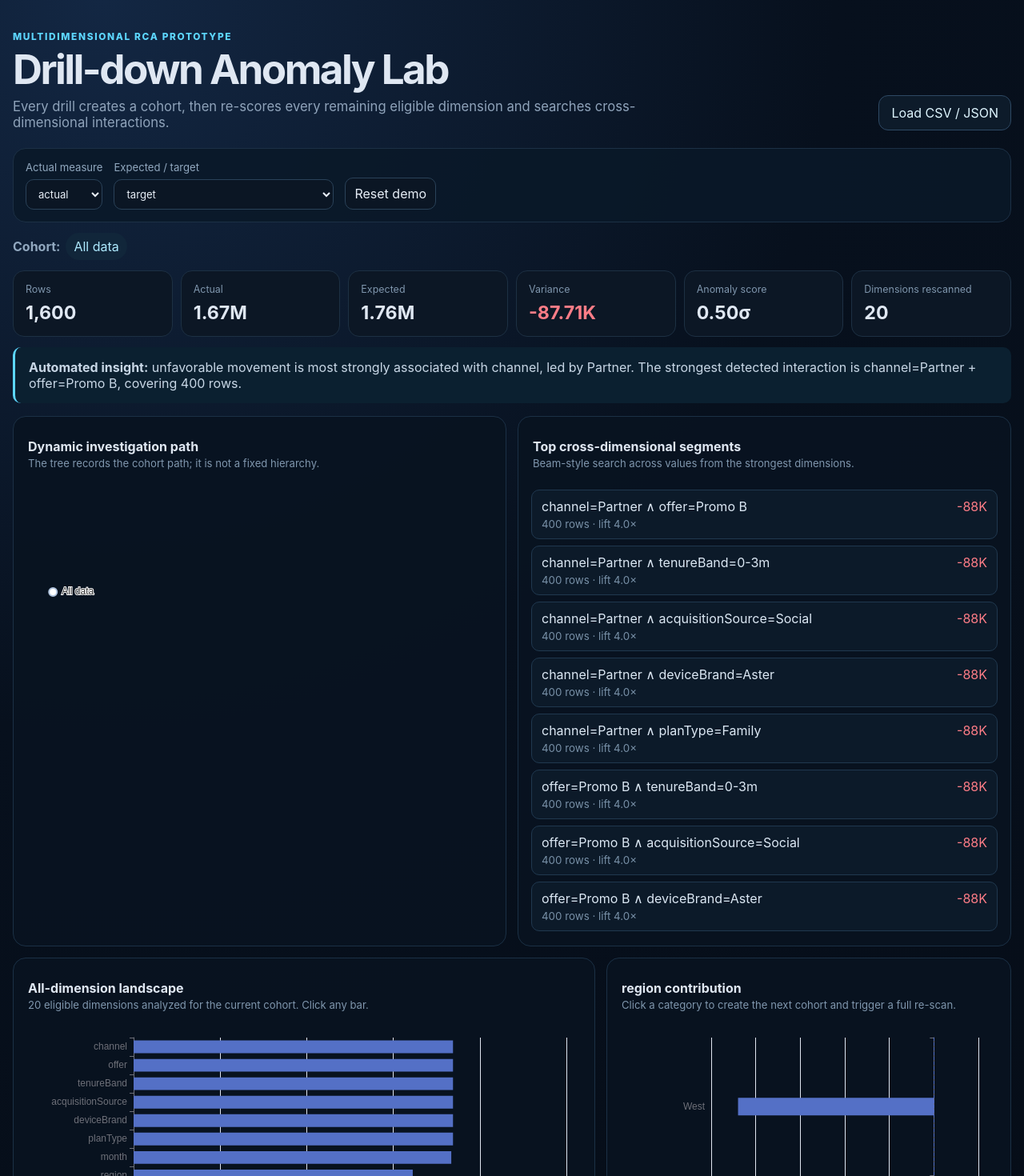
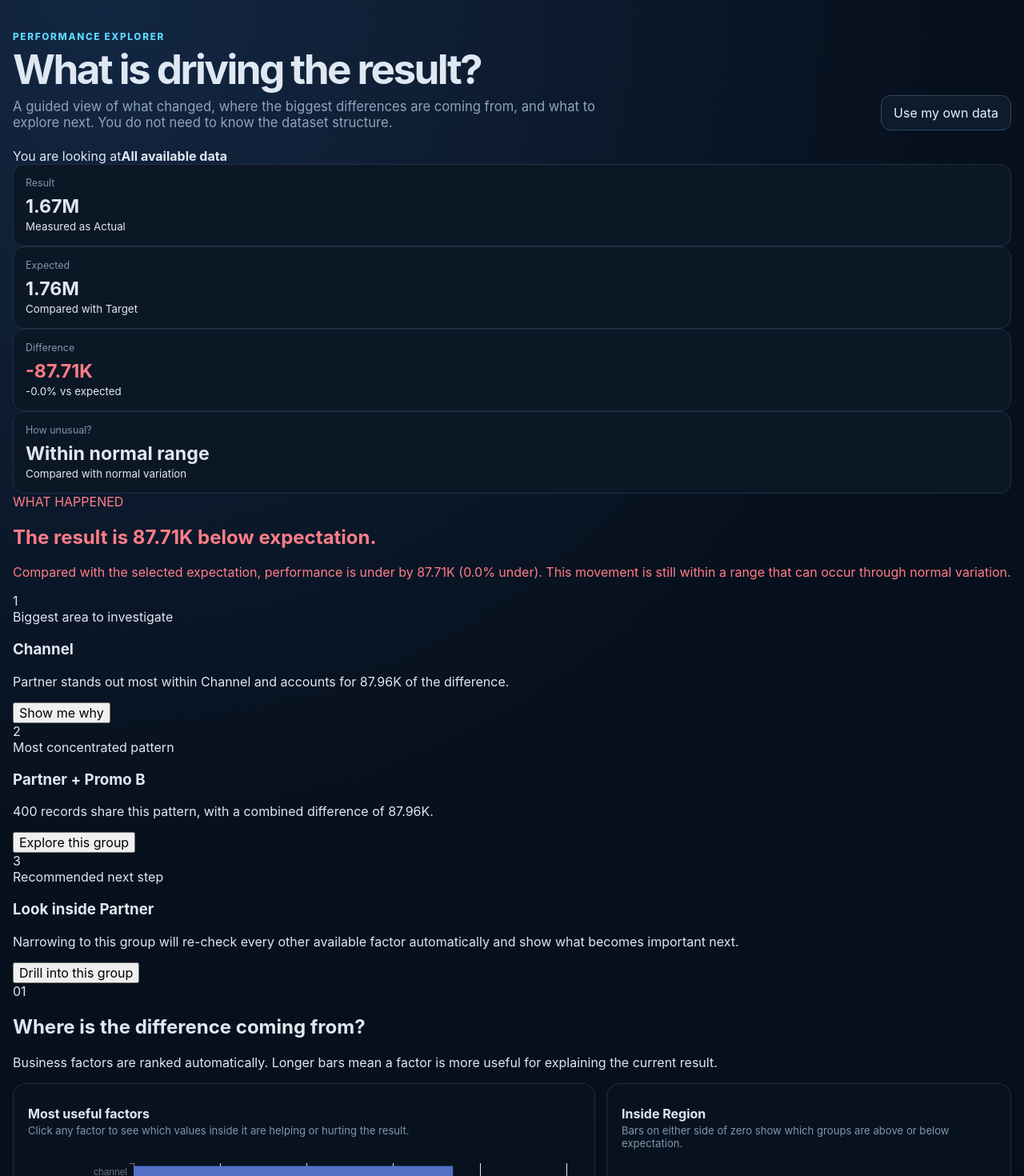
Before and after one commit to yashumani/drill-down-anamoly, a React (Vite) app: page / in a window 1280 px wide. Shown: the top 1470 px of the page at 80% size. Built offline with nearby package versions, Linux system fonts and the light colour scheme.

Commit message:
Redesign dashboard for non-technical insight consumers

```diff
--- a/src/App.tsx
+++ b/src/App.tsx
@@ -1,12 +1,18 @@
 import { useMemo, useState } from 'react';
+import type { ReactNode } from 'react';
 import { createSampleData } from './data/sampleData';
 import { investigate } from './lib/anomaly';
 import { parseDataFile } from './lib/io';
 import { profileFields } from './lib/profile';
 import { ContributionBars, DimensionLandscape, DrillTree, InteractionList } from './components/Visuals';
-import type { DataRow, DimensionScore, Predicate } from './types';
+import type { DataRow, DimensionScore, InteractionSegment, Predicate } from './types';
 
 const format = (n: number) => Intl.NumberFormat('en-US', { notation: 'compact', maximumFractionDigits: 2 }).format(n);
+const percent = (n: number | null) => n == null ? '—' : `${n >= 0 ? '+' : ''}${n.toFixed(1)}%`;
+const humanize = (value: string) => value
+  .replace(/([a-z0-9])([A-Z])/g, '$1 $2')
+  .replace(/[_-]+/g, ' ')
+  .replace(/\b\w/g, (c) => c.toUpperCase());
 
 export default function App() {
   const [rows, setRows] = useState<DataRow[]>(() => createSampleData());
@@ -23,6 +29,10 @@ export default function App() {
   const dimensionKey = dimensions.join('|');
   const result = useMemo(() => investigate(rows, dimensions, actualKey, expectedKey || undefined, predicates), [rows, dimensionKey, actualKey, expectedKey, predicates]);
   const selectedScore = result.dimensionScores.find((d) => d.dimension === selectedDimension) ?? result.dimensionScores[0] ?? null;
+  const topDriver = result.dimensionScores[0] ?? null;
+  const topInteraction = result.interactions[0] ?? null;
+  const direction = result.variance < 0 ? 'below' : 'above';
+  const tone = result.variance < 0 ? 'bad' : 'good';
 
   const drill = (next: Predicate[]) => {
     const merged = [...predicates];
@@ -39,10 +49,10 @@ export default function App() {
     try {
       setError('');
       const parsed = await parseDataFile(file);
-      if (!parsed.length) throw new Error('No rows found.');
+      if (!parsed.length) throw new Error('No rows found in this file.');
       const p = profileFields(parsed);
       const nums = p.filter((x) => x.kind === 'numeric');
-      if (!nums.length) throw new Error('At least one numeric measure is required.');
+      if (!nums.length) throw new Error('This file needs at least one numeric measure to analyze.');
       setRows(parsed);
       setActualKey(nums[0].name);
       setExpectedKey(nums[1]?.name ?? '');
@@ -52,56 +62,128 @@ export default function App() {
   }
 
   return <main>
-    <header className="hero">
-      <div><span className="eyebrow">MULTIDIMENSIONAL RCA PROTOTYPE</span><h1>Drill-down Anomaly Lab</h1><p>Every drill creates a cohort, then re-scores every remaining eligible dimension and searches cross-dimensional interactions.</p></div>
-      <label className="upload">Load CSV / JSON<input type="file" accept=".csv,.json" onChange={(e) => loadFile(e.target.files?.[0])} /></label>
+    <header className="hero friendly-hero">
+      <div>
+        <span className="eyebrow">PERFORMANCE EXPLORER</span>
+        <h1>What is driving the result?</h1>
+        <p>A guided view of what changed, where the biggest differences are coming from, and what to explore next. You do not need to know the dataset structure.</p>
+      </div>
+      <label className="upload">Use my own data<input type="file" accept=".csv,.json" onChange={(e) => loadFile(e.target.files?.[0])} /></label>
     </header>
 
     {error && <div className="error">{error}</div>}
 
-    <section className="controls">
-      <label>Actual measure<select value={actualKey} onChange={(e) => { setActualKey(e.target.value); setPredicates([]); }}>{numeric.map((p) => <option key={p.name}>{p.name}</option>)}</select></label>
-      <label>Expected / target<select value={expectedKey} onChange={(e) => { setExpectedKey(e.target.value); setPredicates([]); }}><option value="">No target — compare to cohort mean</option>{numeric.filter((p) => p.name !== actualKey).map((p) => <option key={p.name}>{p.name}</option>)}</select></label>
-      <button onClick={() => { setRows(createSampleData()); setActualKey('actual'); setExpectedKey('target'); setPredicates([]); setSelectedDimension('region'); }}>Reset demo</button>
+    <section className="scope-bar">
+      <div>
+        <span className="scope-label">You are looking at</span>
+        <strong>{predicates.length ? predicates.map((p) => `${humanize(p.dimension)}: ${p.value}`).join('  •  ') : 'All available data'}</strong>
+      </div>
+      {predicates.length > 0 && <button className="quiet-button" onClick={() => setPredicates([])}>Clear filters</button>}
     </section>
 
-    <section className="breadcrumbs"><strong>Cohort:</strong><button onClick={() => setPredicates([])}>All data</button>{predicates.map((p, i) => <button key={`${p.dimension}-${p.value}`} onClick={() => setPredicates(predicates.slice(0, i + 1))}>→ {p.dimension} = {p.value}</button>)}</section>
-
-    <section className="metrics">
-      <Metric label="Rows" value={result.rowCount.toLocaleString()} />
-      <Metric label="Actual" value={format(result.actual)} />
-      <Metric label={expectedKey ? 'Expected' : 'Baseline'} value={format(result.expected)} />
-      <Metric label="Variance" value={format(result.variance)} tone={result.variance < 0 ? 'bad' : 'good'} />
-      <Metric label="Anomaly score" value={`${result.anomalyScore.toFixed(2)}σ`} />
-      <Metric label="Dimensions rescanned" value={String(result.dimensionsScanned)} />
+    <section className="executive-metrics">
+      <Metric label="Result" value={format(result.actual)} helper={`Measured as ${humanize(actualKey)}`} />
+      <Metric label={expectedKey ? 'Expected' : 'Typical'} value={format(result.expected)} helper={expectedKey ? `Compared with ${humanize(expectedKey)}` : 'Compared with the current cohort baseline'} />
+      <Metric label="Difference" value={`${result.variance >= 0 ? '+' : ''}${format(result.variance)}`} helper={`${percent(result.variancePct)} vs expected`} tone={tone} />
+      <Metric label="How unusual?" value={plainAnomaly(result.anomalyScore)} helper="Compared with normal variation" tone={result.anomalyScore >= 2 ? 'warn' : undefined} />
     </section>
 
-    <section className="insight-banner">
-      <strong>Automated insight:</strong> {buildInsight(result.dimensionScores, result.interactions, result.variance)}
+    <section className={`story-banner ${tone}`}>
+      <div className="story-kicker">WHAT HAPPENED</div>
+      <h2>The result is <span>{format(Math.abs(result.variance))}</span> {direction} expectation.</h2>
+      <p>{plainSummary(result.variance, result.variancePct, result.anomalyScore)}</p>
     </section>
 
-    <section className="grid two">
-      <Panel title="Dynamic investigation path" subtitle="The tree records the cohort path; it is not a fixed hierarchy."><DrillTree predicates={predicates} /></Panel>
-      <Panel title="Top cross-dimensional segments" subtitle="Beam-style search across values from the strongest dimensions."><InteractionList interactions={result.interactions} onDrill={drill} /></Panel>
+    <section className="story-grid">
+      <StoryCard
+        step="1"
+        title="Biggest area to investigate"
+        primary={topDriver ? humanize(topDriver.dimension) : 'No clear driver'}
+        detail={topDriver?.topCategory ? `${topDriver.topCategory.value} stands out most within ${humanize(topDriver.dimension)} and accounts for ${format(Math.abs(topDriver.topCategory.variance))} of the difference.` : 'No single category stands out strongly in this view.'}
+        action={topDriver ? <button onClick={() => setSelectedDimension(topDriver.dimension)}>Show me why</button> : null}
+      />
+      <StoryCard
+        step="2"
+        title="Most concentrated pattern"
+        primary={topInteraction ? topInteraction.predicates.map((p) => p.value).join(' + ') : 'No strong combination found'}
+        detail={topInteraction ? `${topInteraction.count.toLocaleString()} records share this pattern, with a combined difference of ${format(Math.abs(topInteraction.variance))}.` : 'The difference appears more broadly distributed rather than concentrated in one combination.'}
+        action={topInteraction ? <button onClick={() => drill(topInteraction.predicates)}>Explore this group</button> : null}
+      />
+      <StoryCard
+        step="3"
+        title="Recommended next step"
+        primary={topDriver?.topCategory ? `Look inside ${topDriver.topCategory.value}` : 'Compare another segment'}
+        detail={topDriver?.topCategory ? `Narrowing to this group will re-check every other available factor automatically and show what becomes important next.` : 'Select a business factor below to continue the investigation.'}
+        action={topDriver?.topCategory ? <button onClick={() => drill([{ dimension: topDriver.dimension, value: topDriver.topCategory!.value }])}>Drill into this group</button> : null}
+      />
     </section>
 
-    <section className="grid two wide-left">
-      <Panel title="All-dimension landscape" subtitle={`${result.dimensionsScanned} eligible dimensions analyzed for the current cohort. Click any bar.`}><DimensionLandscape scores={result.dimensionScores} onSelect={(d: DimensionScore) => setSelectedDimension(d.dimension)} /></Panel>
-      <Panel title={selectedScore ? `${selectedScore.dimension} contribution` : 'Category contribution'} subtitle="Click a category to create the next cohort and trigger a full re-scan."><ContributionBars score={selectedScore} onDrill={(p) => drill([p])} /></Panel>
+    <section className="section-heading">
+      <div><span className="section-number">01</span><div><h2>Where is the difference coming from?</h2><p>Business factors are ranked automatically. Longer bars mean a factor is more useful for explaining the current result.</p></div></div>
+    </section>
+    <section className="grid two wide-left friendly-grid">
+      <Panel title="Most useful factors" subtitle="Click any factor to see which values inside it are helping or hurting the result."><DimensionLandscape scores={result.dimensionScores} onSelect={(d: DimensionScore) => setSelectedDimension(d.dimension)} /></Panel>
+      <Panel title={selectedScore ? `Inside ${humanize(selectedScore.dimension)}` : 'Choose a factor'} subtitle="Bars on either side of zero show which groups are above or below expectation."><ContributionBars score={selectedScore} onDrill={(p) => drill([p])} /></Panel>
     </section>
 
-    <section className="table-panel">
-      <h2>Dimension audit table</h2><p>Exhaustive evidence alongside the compact visual ranking.</p>
-      <div className="table-wrap"><table><thead><tr><th>#</th><th>Dimension</th><th>Score</th><th>Top category</th><th>Top variance</th><th>Distinct</th><th>Impact</th><th>Surprise</th></tr></thead><tbody>{result.dimensionScores.map((d, i) => <tr key={d.dimension} onClick={() => setSelectedDimension(d.dimension)}><td>{i + 1}</td><td>{d.dimension}</td><td>{d.score.toFixed(1)}</td><td>{d.topCategory?.value}</td><td className={Number(d.topCategory?.variance) < 0 ? 'bad' : 'good'}>{format(d.topCategory?.variance ?? 0)}</td><td>{d.distinctCount}</td><td>{(d.impact * 100).toFixed(1)}%</td><td>{(d.surprise * 100).toFixed(1)}%</td></tr>)}</tbody></table></div>
+    <section className="section-heading">
+      <div><span className="section-number">02</span><div><h2>Are several factors combining together?</h2><p>These are groups where multiple characteristics appear together and create a stronger pattern than one factor alone.</p></div></div>
     </section>
+    <section className="grid two friendly-grid">
+      <Panel title="Important combinations" subtitle="Select any group to focus the whole page on that population."><InteractionList interactions={result.interactions} onDrill={drill} /></Panel>
+      <Panel title="Your investigation trail" subtitle="This simply shows the groups you have chosen so far. You can always return to a broader view."><DrillTree predicates={predicates} /></Panel>
+    </section>
+
+    <section className="breadcrumb-panel">
+      <div className="breadcrumb-copy"><strong>Current view</strong><span>Click any earlier step to go back.</span></div>
+      <div className="breadcrumbs"><button onClick={() => setPredicates([])}>All data</button>{predicates.map((p, i) => <button key={`${p.dimension}-${p.value}`} onClick={() => setPredicates(predicates.slice(0, i + 1))}>→ {humanize(p.dimension)}: {p.value}</button>)}</div>
+    </section>
+
+    <details className="analyst-details">
+      <summary>Advanced controls & analyst details</summary>
+      <p className="details-intro">Use this section when you need to change measures, inspect scoring details, or validate how the story was generated.</p>
+      <section className="controls">
+        <label>What result should be analyzed?<select value={actualKey} onChange={(e) => { setActualKey(e.target.value); setPredicates([]); }}>{numeric.map((p) => <option key={p.name}>{p.name}</option>)}</select></label>
+        <label>What should it be compared with?<select value={expectedKey} onChange={(e) => { setExpectedKey(e.target.value); setPredicates([]); }}><option value="">Typical value in this group</option>{numeric.filter((p) => p.name !== actualKey).map((p) => <option key={p.name}>{p.name}</option>)}</select></label>
+        <button onClick={() => { setRows(createSampleData()); setActualKey('actual'); setExpectedKey('target'); setPredicates([]); setSelectedDimension('region'); }}>Reset sample data</button>
+      </section>
+
+      <section className="technical-strip">
+        <span><strong>{result.rowCount.toLocaleString()}</strong> records included</span>
+        <span><strong>{result.dimensionsScanned}</strong> factors reviewed</span>
+        <span><strong>{result.anomalyScore.toFixed(2)}σ</strong> statistical deviation</span>
+      </section>
+
+      <section className="table-panel">
+        <h2>Factor audit</h2><p>Detailed evidence for every factor reviewed by the analysis.</p>
+        <div className="table-wrap"><table><thead><tr><th>#</th><th>Business factor</th><th>Explanation score</th><th>Leading group</th><th>Difference</th><th>Groups found</th><th>Impact</th><th>Distinctiveness</th></tr></thead><tbody>{result.dimensionScores.map((d, i) => <tr key={d.dimension} onClick={() => setSelectedDimension(d.dimension)}><td>{i + 1}</td><td>{humanize(d.dimension)}</td><td>{d.score.toFixed(1)}</td><td>{d.topCategory?.value}</td><td className={Number(d.topCategory?.variance) < 0 ? 'bad' : 'good'}>{format(d.topCategory?.variance ?? 0)}</td><td>{d.distinctCount}</td><td>{(d.impact * 100).toFixed(1)}%</td><td>{(d.surprise * 100).toFixed(1)}%</td></tr>)}</tbody></table></div>
+      </section>
+    </details>
   </main>;
 }
 
-function Metric({ label, value, tone }: { label: string; value: string; tone?: string }) { return <div className="metric"><span>{label}</span><strong className={tone}>{value}</strong></div>; }
-function Panel({ title, subtitle, children }: { title: string; subtitle: string; children: React.ReactNode }) { return <section className="panel"><div className="panel-head"><h2>{title}</h2><p>{subtitle}</p></div>{children}</section>; }
-function buildInsight(scores: DimensionScore[], interactions: any[], variance: number) {
-  const top = scores[0]; const inter = interactions[0];
-  if (!top) return 'No eligible dimensions remain in this cohort.';
-  const direction = variance < 0 ? 'unfavorable' : 'favorable';
-  return `${direction} movement is most strongly associated with ${top.dimension}${top.topCategory ? `, led by ${top.topCategory.value}` : ''}. ${inter ? `The strongest detected interaction is ${inter.predicates.map((p: Predicate) => `${p.dimension}=${p.value}`).join(' + ')}, covering ${inter.count.toLocaleString()} rows.` : 'No stable multi-dimensional segment passed the support threshold.'}`;
+function Metric({ label, value, helper, tone }: { label: string; value: string; helper?: string; tone?: string }) {
+  return <div className="metric friendly-metric"><span>{label}</span><strong className={tone}>{value}</strong>{helper && <small>{helper}</small>}</div>;
 }
+
+function StoryCard({ step, title, primary, detail, action }: { step: string; title: string; primary: string; detail: string; action: ReactNode }) {
+  return <article className="story-card"><div className="story-step">{step}</div><span className="story-label">{title}</span><h3>{primary}</h3><p>{detail}</p>{action && <div className="story-action">{action}</div>}</article>;
+}
+
+function Panel({ title, subtitle, children }: { title: string; subtitle: string; children: ReactNode }) {
+  return <section className="panel"><div className="panel-head"><h2>{title}</h2><p>{subtitle}</p></div>{children}</section>;
+}
+
+function plainAnomaly(score: number) {
+  if (score >= 3) return 'Very unusual';
+  if (score >= 2) return 'Unusual';
+  if (score >= 1) return 'Worth watching';
+  return 'Within normal range';
+}
+
+function plainSummary(variance: number, variancePct: number | null, anomalyScore: number) {
+  const direction = variance < 0 ? 'under' : 'over';
+  const pctText = variancePct == null ? '' : ` (${Math.abs(variancePct).toFixed(1)}% ${direction})`;
+  const unusual = anomalyScore >= 2 ? ' This movement is large enough to stand out from normal variation.' : ' This movement is still within a range that can occur through normal variation.';
+  return `Compared with the selected expectation, performance is ${direction} by ${format(Math.abs(variance))}${pctText}.${unusual}`;
+}
```
